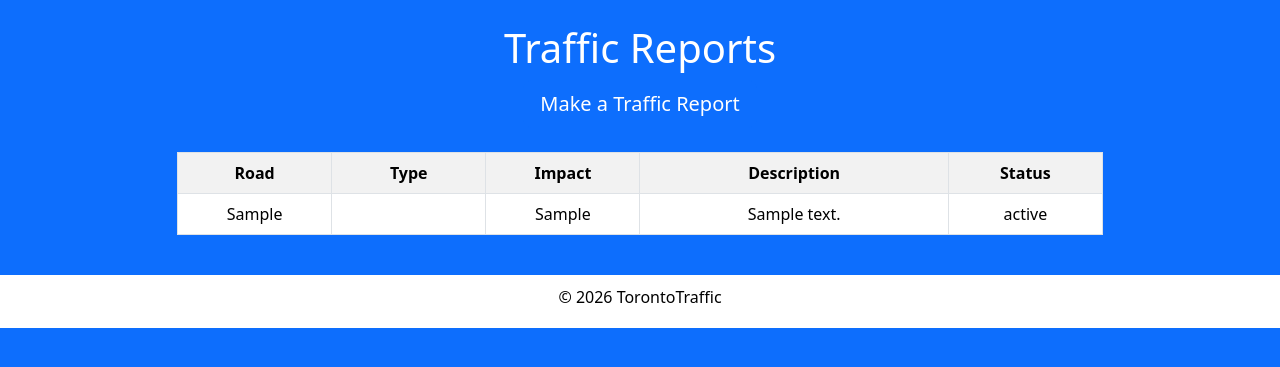
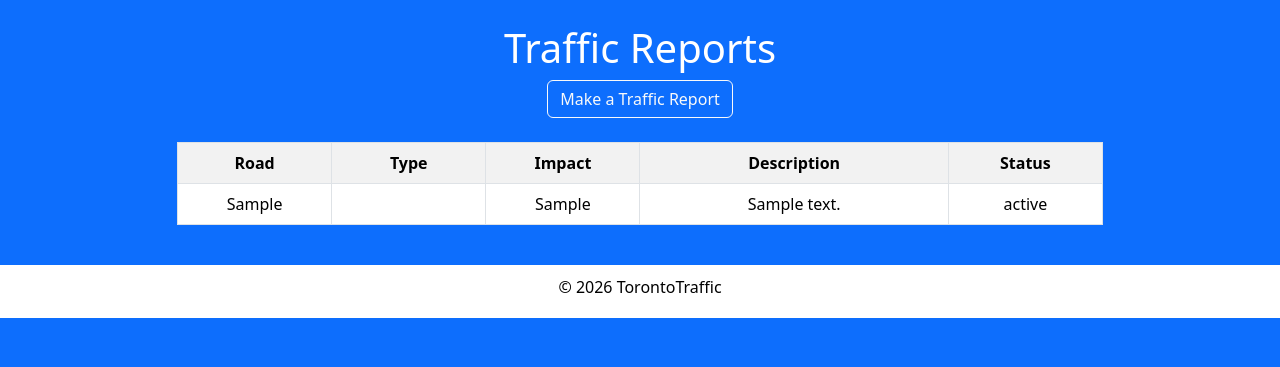
Before and after one commit to Dioxous/INFR3120-A3, a Node server app: page /reports/ in a window 1280 px wide. Shown: the part 56-423 px from the top of the page. Run offline with Node 20, Linux system fonts and the light colour scheme; tables that the repository leaves empty hold one stand-in row (values such as "Sample post"); some libraries are stand-ins or nearby versions.

Commit message:
updated button url to link to add page

```diff
--- a/views/Reports/all.ejs
+++ b/views/Reports/all.ejs
@@ -5,7 +5,7 @@
   <div class="row">
     <h1 class="text-center">Traffic Reports</h1>
     <div class="text-center">
-      <a type="button" href="/" class="btn btn-primary btn-lg">Make a Traffic Report</a>
+      <a type="button" href="/reports/add" class="btn btn-outline-light">Make a Traffic Report</a>
     </div>
     <div class="col-md-10 mx-auto">
       <table class="table table-bordered table-striped table-hover">
```
